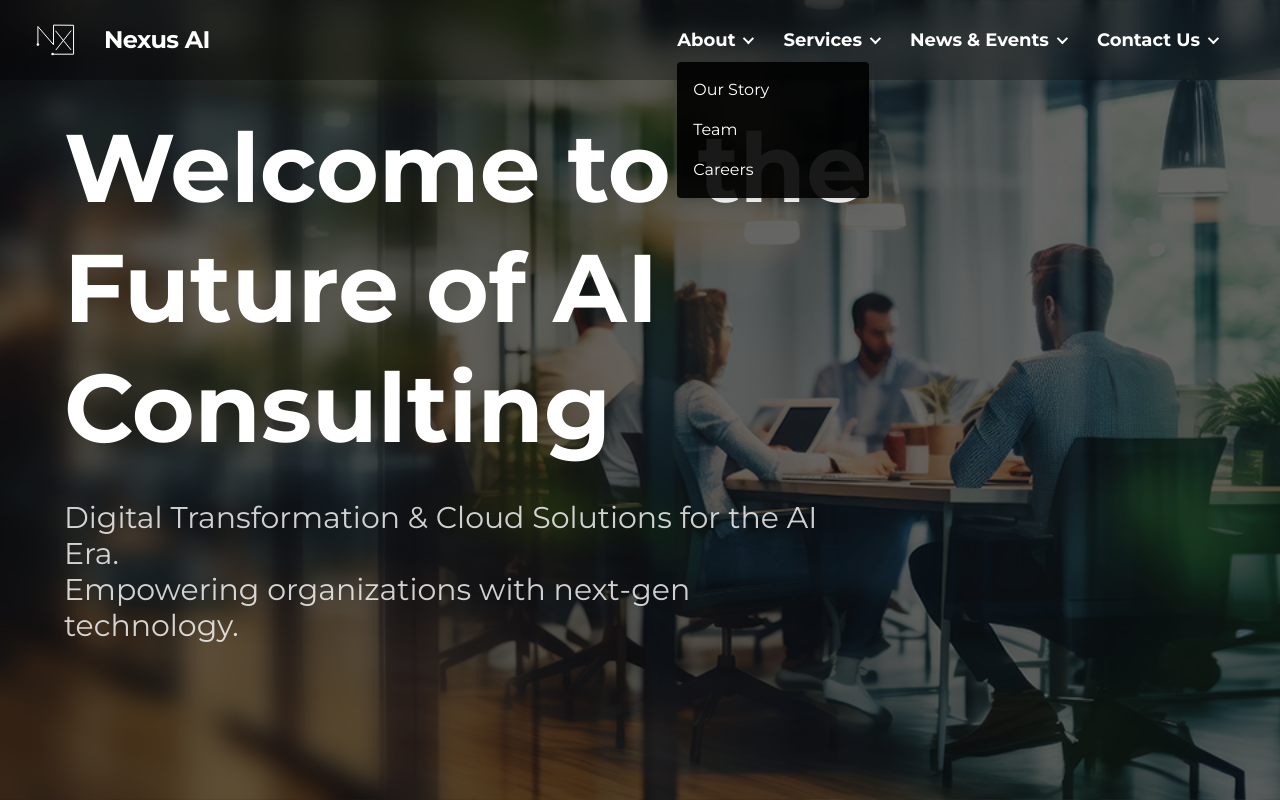
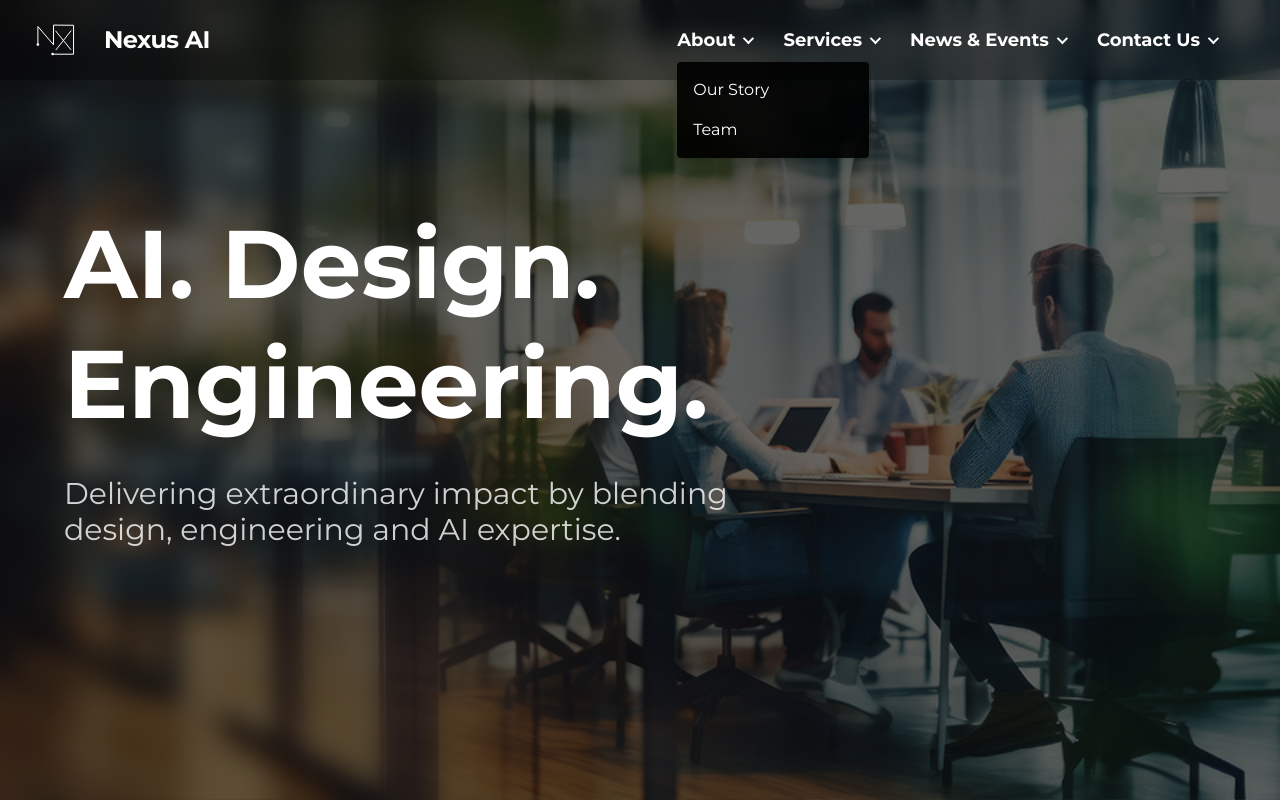
Before and after one commit to nexusaicodes/website, a Next.js app: page / in a window 1280 px wide. Both pictures are taken after a click on the button "About". Shown: the top 800 px of the page. Built offline with nearby package versions, Linux system fonts and the light colour scheme.

Commit message:
minor refactor

```diff
--- a/src/app/page.js
+++ b/src/app/page.js
@@ -9,33 +9,20 @@ export default function Home() {
   const [openDropdown, setOpenDropdown] = useState(null);
   const [hoveredItem, setHoveredItem] = useState(null);
 
-  const [bgHeight, setBgHeight] = useState(
-    typeof window !== "undefined" ? window.innerHeight * 0.5 : 0,
-  );
-
-  useEffect(() => {
-    function handleResize() {
-      setBgHeight(window.innerHeight * 0.5);
-    }
-    handleResize();
-    window.addEventListener("resize", handleResize);
-    return () => window.removeEventListener("resize", handleResize);
-  }, []);
-
   useEffect(() => {
     function handleClickOutside(event) {
-      const navItems = document.querySelectorAll('[data-nav-item]');
-      const dropdowns = document.querySelectorAll('[data-dropdown]');
+      const navItems = document.querySelectorAll("[data-nav-item]");
+      const dropdowns = document.querySelectorAll("[data-dropdown]");
 
       let clickedInsideNav = false;
-      navItems.forEach(item => {
+      navItems.forEach((item) => {
         if (item.contains(event.target)) {
           clickedInsideNav = true;
         }
       });
 
       let clickedInsideDropdown = false;
-      dropdowns.forEach(dropdown => {
+      dropdowns.forEach((dropdown) => {
         if (dropdown.contains(event.target)) {
           clickedInsideDropdown = true;
         }
@@ -46,30 +33,50 @@ export default function Home() {
       }
     }
 
-    document.addEventListener('click', handleClickOutside);
-    return () => document.removeEventListener('click', handleClickOutside);
+    document.addEventListener("click", handleClickOutside);
+    return () => document.removeEventListener("click", handleClickOutside);
   }, []);
 
   const navItems = [
     {
       label: "About",
-      href: "/about",
-      dropdown: ["Our Story", "Team", "Careers"],
+      dropdown: [
+        { title: "Our Story", href: "/about#story" },
+        { title: "Team", href: "/about#team" },
+      ],
     },
     {
       label: "Services",
-      href: "/services",
-      dropdown: ["Digital Journey", "Cloud Journey"],
+      dropdown: [
+        { title: "Cloud Excellence", href: "/services#cloud-excellence" },
+        { title: "AI-First Development", href: "/services#ai-development" },
+        { title: "Digital Journey", href: "/services#digital-journey" },
+        { title: "AI for Enterprise", href: "/services#ai-for-enterprise" },
+      ],
     },
     {
       label: "News & Events",
-      href: "/#news",
-      dropdown: ["Latest News", "Events"],
+      dropdown: [
+        { title: "Latest News", href: "/news" },
+        { title: "Events", href: "/events" },
+      ],
     },
     {
       label: "Contact Us",
-      href: "/#contact",
-      dropdown: ["Email", "Book a Meeting"],
+      dropdown: [
+        {
+          title: "Email Us",
+          href: "mailto:contact@nexusai.world?subject=Interested%20in%20your%20services",
+        },
+        {
+          title: "WhatsApp Us",
+          href: "https://wa.me/971588553437?text=Hello%2C%20I'd%20like%20to%20know%20more%20about%20your%20services",
+        },
+        {
+          title: "Book a Meeting",
+          href: "https://nexusai.zohobookings.com/#/4735220000000042052",
+        },
+      ],
     },
   ];
 
@@ -99,7 +106,9 @@ export default function Home() {
               <div key={item.label} className="relative group" data-nav-item>
                 <button
                   className={`font-semibold text-lg hover:border-b-2 focus:outline-none transition-colors flex items-center ${
-                    hoveredItem !== null && hoveredItem !== idx ? "text-white/50" : ""
+                    hoveredItem !== null && hoveredItem !== idx
+                      ? "text-white/50"
+                      : ""
                   }`}
                   onMouseEnter={() => {
                     setHoveredItem(idx);
@@ -115,11 +124,11 @@ export default function Home() {
                   <span
                     className="inline-block ml-2"
                     style={{
-                      width: '0.5rem',
-                      height: '0.5rem',
-                      border: 'solid white',
-                      borderWidth: '0 0.125rem 0.125rem 0',
-                      transform: 'rotate(45deg) translate(0, -0.125rem)',
+                      width: "0.5rem",
+                      height: "0.5rem",
+                      border: "solid white",
+                      borderWidth: "0 0.125rem 0.125rem 0",
+                      transform: "rotate(45deg) translate(0, -0.125rem)",
                     }}
                     aria-hidden="true"
                   />
@@ -129,13 +138,13 @@ export default function Home() {
                     className="absolute left-0 mt-2 w-48 bg-black/90 rounded shadow-lg py-2 z-30"
                     data-dropdown
                   >
-                    {item.dropdown.map((sub, subIdx) => (
+                    {item.dropdown.map((sub) => (
                       <a
-                        key={sub}
-                        href={item.href}
+                        key={sub.title}
+                        href={sub.href}
                         className="block px-4 py-2 text-white hover:bg-primary/30 text-base"
                       >
-                        {sub}
+                        {sub.title}
                       </a>
                     ))}
                   </div>
@@ -152,12 +161,48 @@ export default function Home() {
         >
           <div className="relative z-10 flex flex-col items-start w-full max-w-5xl pl-4 md:pl-16">
             <h1 className="text-[4rem] md:text-[6rem] font-extrabold text-left leading-tight mb-8">
-              Welcome to the Future of AI Consulting
+              AI. Design.
+              <br />
+              Engineering.
             </h1>
             <p className="text-2xl md:text-3xl text-left max-w-3xl opacity-80 mb-12">
-              Digital Transformation & Cloud Solutions for the AI Era. <br />
-              Empowering organizations with next-gen technology.
+              Delivering extraordinary impact by blending design, engineering
+              and AI expertise.
             </p>
+          </div>
+        </section>
+
+        <hr className="w-[90%] mx-auto border-t-2 border-white/20 my-0" />
+
+        {/* Latest News Section */}
+        <section
+          id="news"
+          className="py-16 w-full flex flex-col items-center min-h-screen justify-center relative overflow-hidden"
+        >
+          <div className="relative z-10 w-full flex flex-col items-center">
+            <h2 className="text-4xl md:text-5xl font-extrabold mb-12">
+              Latest News
+            </h2>
+            <div className="flex flex-col md:flex-row gap-8 max-w-4xl w-full justify-center">
+              <div className="bg-white/10 rounded-xl p-6 flex-1 min-w-[250px]">
+                <h3 className="font-semibold text-2xl mb-2">
+                  Nexus AI launches new cloud platform
+                </h3>
+                <p className="text-base opacity-80">
+                  Our latest platform leverages AI to optimize cloud operations
+                  for enterprises.
+                </p>
+              </div>
+              <div className="bg-white/10 rounded-xl p-6 flex-1 min-w-[250px]">
+                <h3 className="font-semibold text-2xl mb-2">
+                  Upcoming Webinar: AI in Business
+                </h3>
+                <p className="text-base opacity-80">
+                  Join us for a live session on integrating AI into your
+                  business workflows. Register now!
+                </p>
+              </div>
+            </div>
           </div>
         </section>
 
@@ -200,40 +245,6 @@ export default function Home() {
 
         <hr className="w-[90%] mx-auto border-t-2 border-white/20 my-0" />
 
-        {/* Latest News Section */}
-        <section
-          id="news"
-          className="py-16 w-full flex flex-col items-center min-h-screen justify-center relative overflow-hidden"
-        >
-          <div className="relative z-10 w-full flex flex-col items-center">
-            <h2 className="text-4xl md:text-5xl font-extrabold mb-12">
-              Latest News
-            </h2>
-            <div className="flex flex-col md:flex-row gap-8 max-w-4xl w-full justify-center">
-              <div className="bg-white/10 rounded-xl p-6 flex-1 min-w-[250px]">
-                <h3 className="font-semibold text-2xl mb-2">
-                  Nexus AI launches new cloud platform
-                </h3>
-                <p className="text-base opacity-80">
-                  Our latest platform leverages AI to optimize cloud operations
-                  for enterprises.
-                </p>
-              </div>
-              <div className="bg-white/10 rounded-xl p-6 flex-1 min-w-[250px]">
-                <h3 className="font-semibold text-2xl mb-2">
-                  Upcoming Webinar: AI in Business
-                </h3>
-                <p className="text-base opacity-80">
-                  Join us for a live session on integrating AI into your
-                  business workflows. Register now!
-                </p>
-              </div>
-            </div>
-          </div>
-        </section>
-
-        <hr className="w-[90%] mx-auto border-t-2 border-white/20 my-0" />
-
         {/* CTA Section */}
         <section
           id="contact"
@@ -244,8 +255,8 @@ export default function Home() {
               Ready to Transform Your Business?
             </h2>
             <p className="text-xl mb-8 max-w-2xl text-center opacity-80">
-              Partner with Nexus AI for cutting-edge digital and cloud solutions
-              tailored to your needs. Let’s build the future together.
+              Partner with Nexus AI for cutting-edge technological solutions
+              tailored to your needs. Let's build the future together.
             </p>
             <a
               href="https://nexusai.zohobookings.com/#/4735220000000042052"
```
